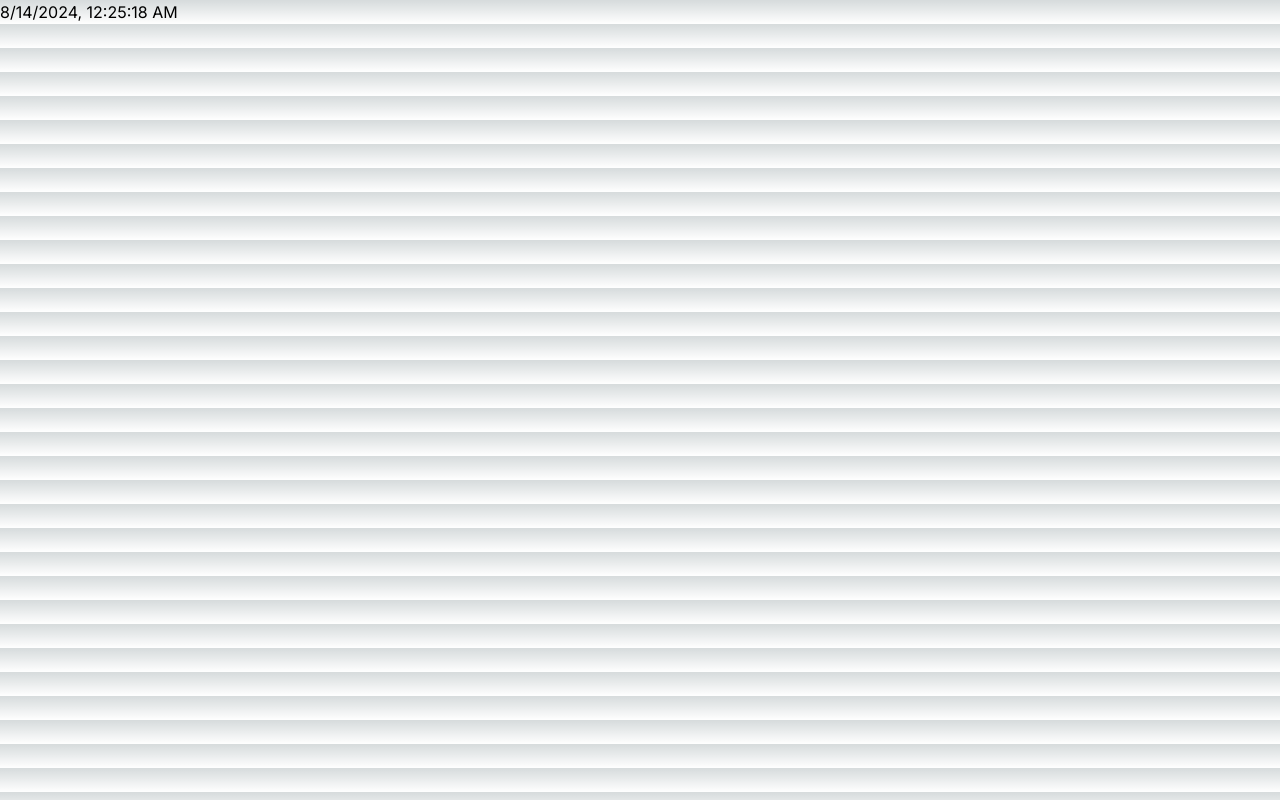
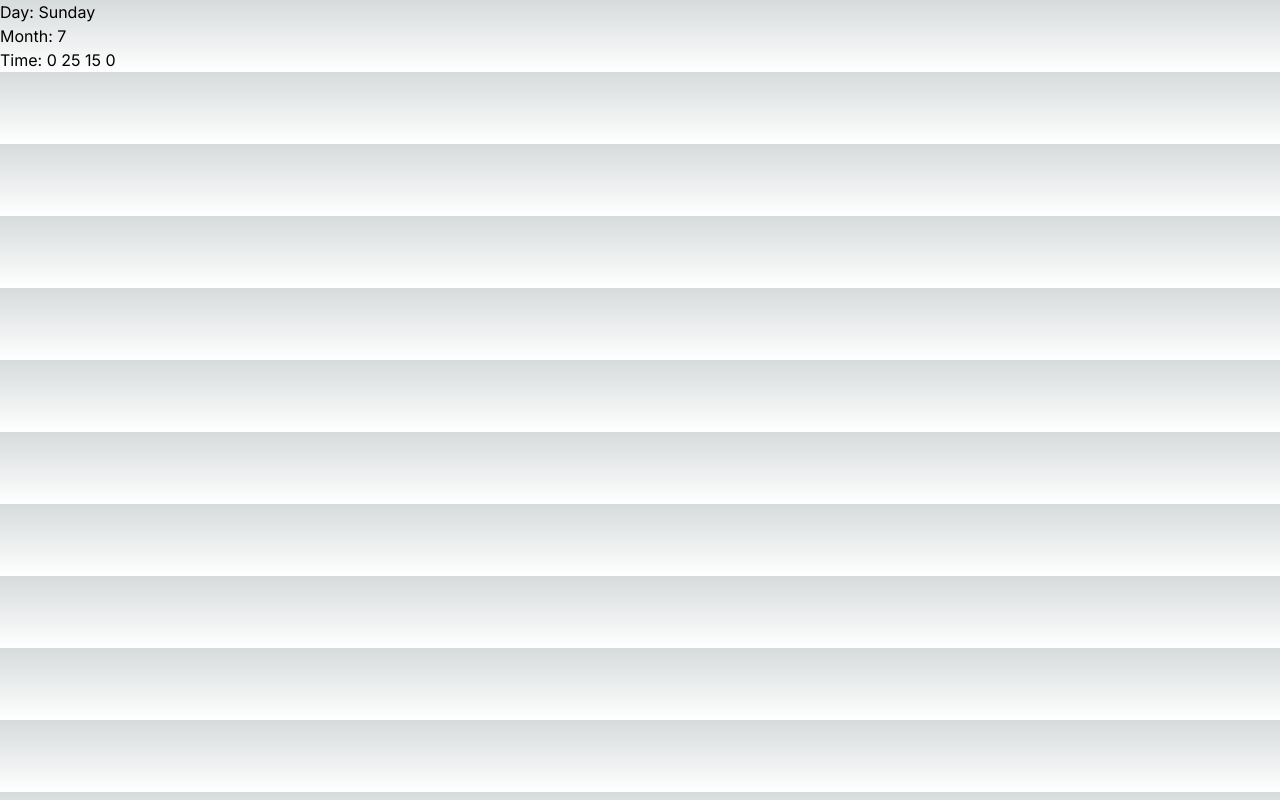
Before and after one commit to Preciousnnebuogor/25-Projects, a Next.js app: page / in a window 1280 px wide. Built offline with nearby package versions, Linux system fonts and the light colour scheme.

Commit message:
collected time.tsx

```diff
--- a/app/time.tsx
+++ b/app/time.tsx
@@ -4,42 +4,56 @@ import { useEffect, useState } from "react";
 import { clearInterval } from "timers";
 
 export default function Time() {
+  const dayWeek = [
+    "Monday",
+    "Tuesday",
+    "Wednesday",
+    "Thurseday",
+    "Friday",
+    "Saturday",
+    "Sunday",
+  ];
+  const [intervalState, setIntervalState] = useState<NodeJS.Timeout>();
   const [time, setTime] = useState({
-    Day: "",
     hours: 0,
     minutes: 0,
     month: 0,
+    day: "",
+    seconds: 0,
+    miliseconds: 0
   });
-  const Day = [
-    "monday",
-    "tuesday",
-    "wednesday",
-    "thurseday",
-    "friday",
-    "saturday",
-    "sunday",
-  ];
 
   useEffect(() => {
-    const intervalId = setInterval(() => {
-      const updateTime = () => {
-        const currentTime = new Date();
-        const Day = currentTime.toLocaleString();
-        const hours = currentTime.getHours();
-        const minutes = currentTime.getMinutes();
-        const month = currentTime.getMonth();
-        setTime({ Day, hours, minutes, month });
-      };
-      updateTime();
-    }, 1000);
+    const updateTime = () => {
+      const randomNumber = Math.random() * (dayWeek.length - 0) + 0;
+      const wholeNumber = Math.floor(randomNumber);
 
-    return () => clearInterval(intervalId);
+      const currentTime = new Date();
+      const hours = currentTime.getHours();
+      const minutes = currentTime.getMinutes();
+      const seconds = currentTime.getSeconds();
+      const month = currentTime.getMonth();
+      const miliseconds = currentTime.getMilliseconds()
 
+      //const day = dayWeek.toLocaleString("en-us", { weekday: "long" });
 
+      setTime({ hours, minutes, month, seconds, miliseconds, day: dayWeek[wholeNumber] });
+    };
+    updateTime();
+    const interval = setInterval(updateTime, 2000);
+    setIntervalState(interval);
+    return () => {
+      clearInterval(intervalState);
+    };
   }, []);
 
-  return <div>
-    <p>{time.Day}</p>
-
-  </div>;
+  return (
+    <div>
+      <p> Day: {time.day}</p>
+      <p> Month: {time.month}</p>
+      <p>
+        Time: {time.hours} {time.minutes} {time.seconds} {time.miliseconds}
+      </p>
+    </div>
+  );
 }
```
